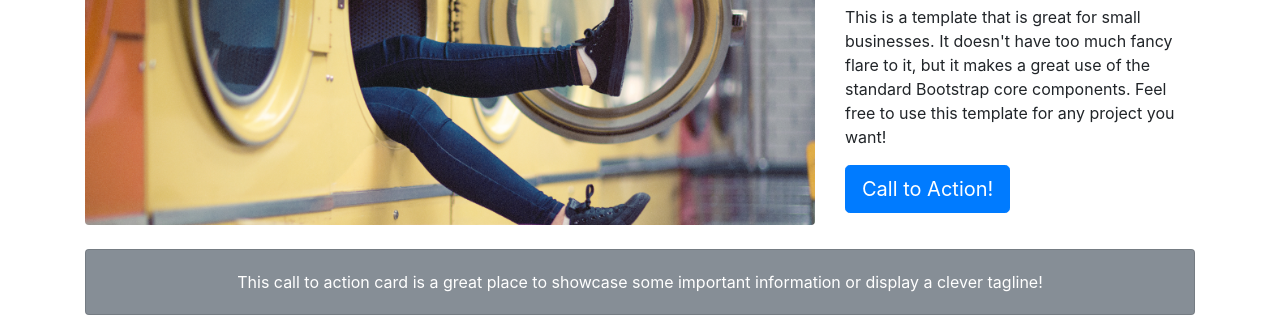
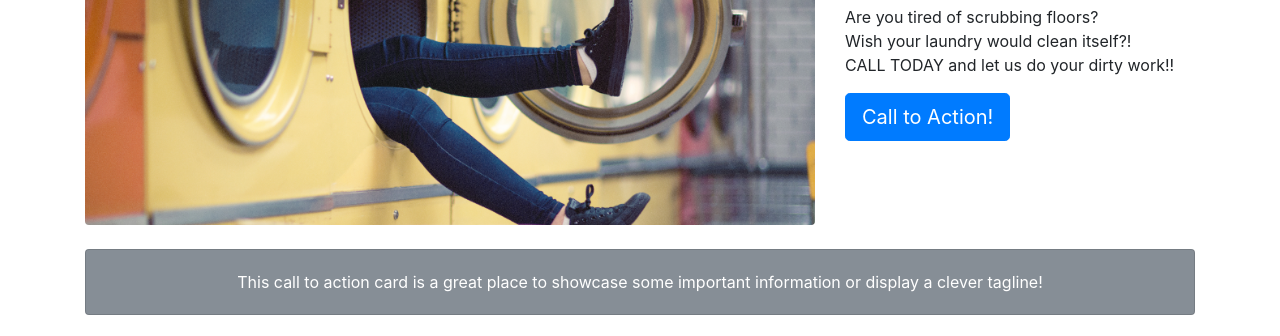
Before and after one commit to McMartyFly/servicesitedemo, a website: page index.html in a window 1280 px wide. Shown: the part 179-515 px from the top of the page. Drawn offline with Linux system fonts and the light colour scheme.

Commit message:
updating copy

```diff
--- a/index.html
+++ b/index.html
@@ -60,7 +60,7 @@
         <!-- /.col-lg-8 -->
         <div class="col-lg-4">
           <h1>We Clean So You Don't Have To!</h1>
-          <p>This is a template that is great for small businesses. It doesn't have too much fancy flare to it, but it makes a great use of the standard Bootstrap core components. Feel free to use this template for any project you want!</p>
+          <p>Are you tired of scrubbing floors?<br/> Wish your laundry would clean itself?!<br/> CALL TODAY and let us do your dirty work!!</p>
           <a class="btn btn-primary btn-lg" href="#">Call to Action!</a>
         </div>
         <!-- /.col-md-4 -->
```
